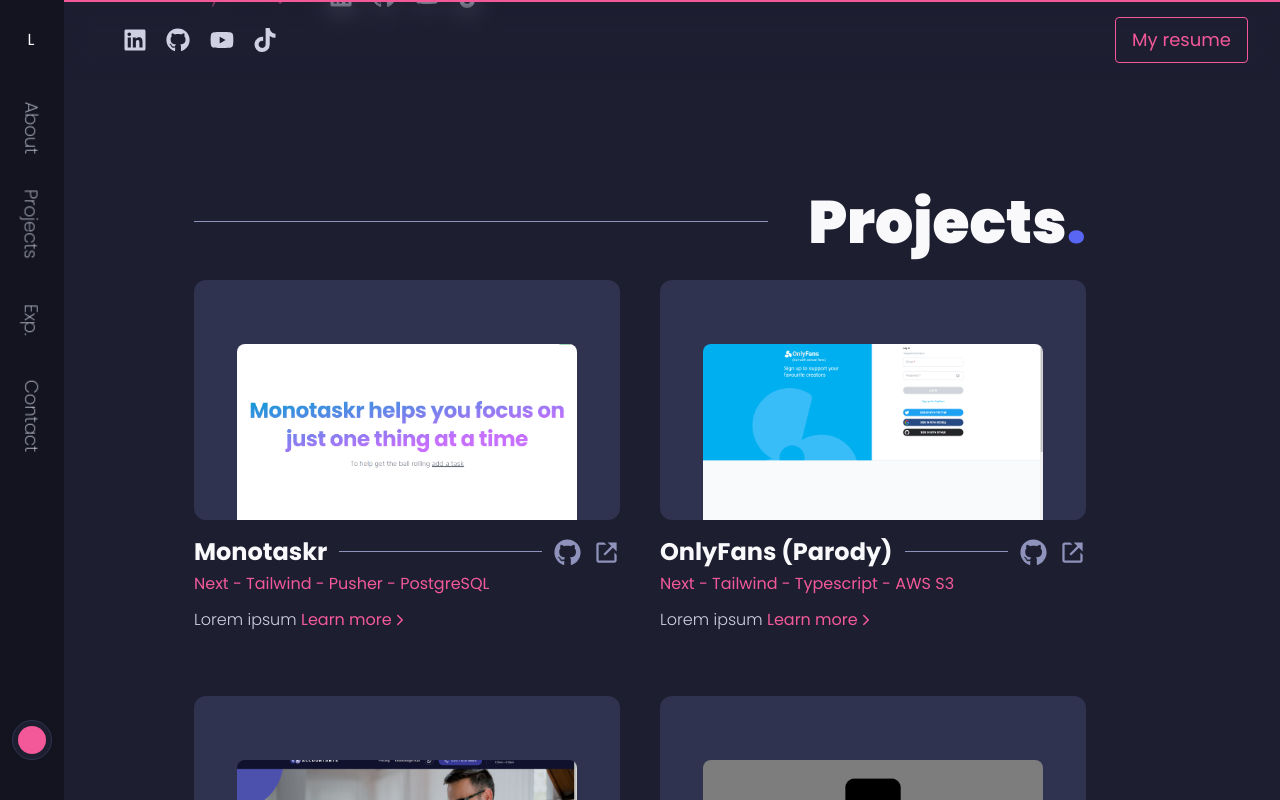
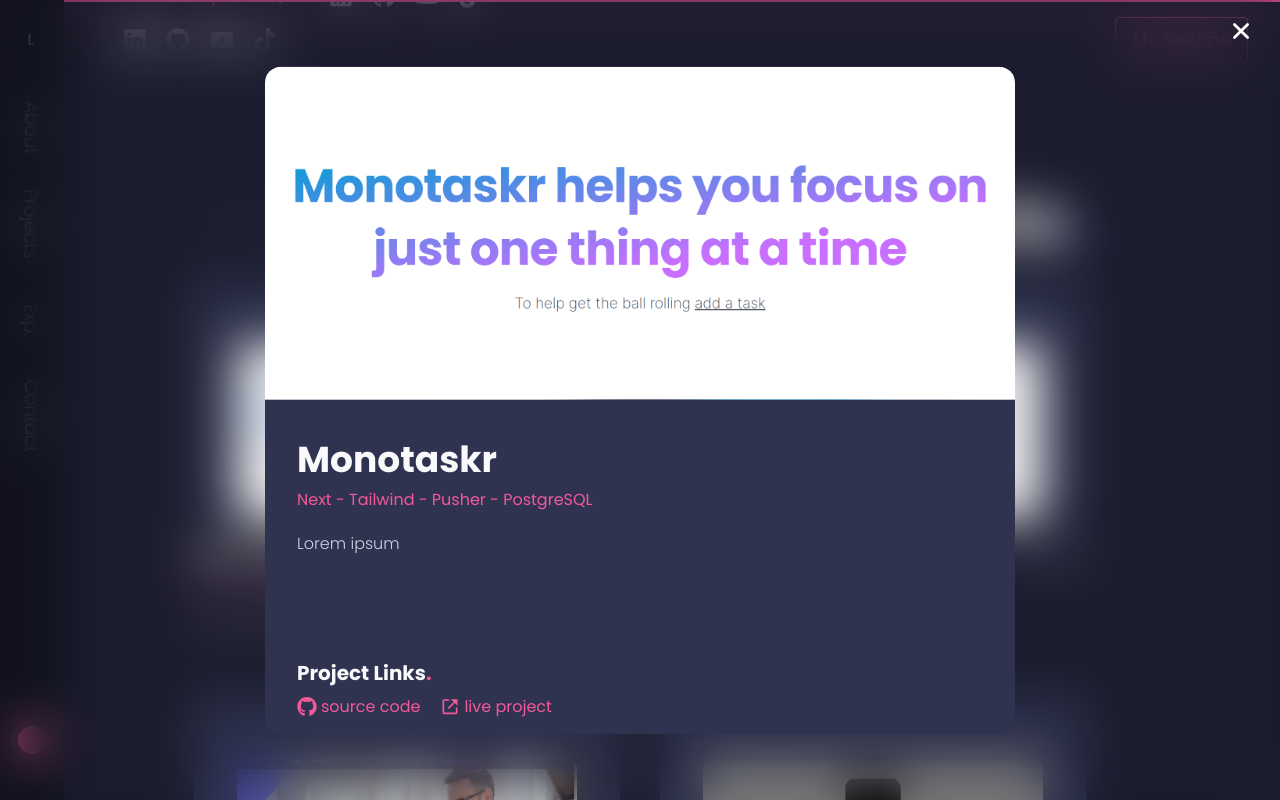
Before and after one commit to Voltz7788/personal-portfolio-v2, a Next.js app: page / in a window 1280 px wide. Both pictures are taken after a click on the button 407 px from the left and 1868 px from the top of the page. Shown: the part 1468-2268 px from the top of the page. Built offline with nearby package versions, Linux system fonts and the light colour scheme.

Commit message:
feat: create detailed project card

```diff
--- /dev/null
+++ b/app/components/Projects/DetailedProjectCard.tsx
@@ -0,0 +1,88 @@
+import { motion } from "framer-motion";
+import { Dispatch, SetStateAction } from "react";
+import { IoClose } from "react-icons/io5";
+import Image from "next/image";
+import { ProjectProps } from "@/app/types/types";
+import Link from "next/link";
+import { FaGithub } from "react-icons/fa";
+import { BiLinkExternal } from "react-icons/bi";
+
+export default function DetailedProjectCard({
+  open,
+  setOpen,
+  title,
+  highlights,
+  desc,
+  image,
+  liveURL,
+  repoURL,
+}: ProjectProps & {
+  open: boolean;
+  setOpen: Dispatch<SetStateAction<boolean>>;
+}) {
+  return (
+    <motion.div
+      onClick={() => setOpen(false)}
+      className={` ${
+        open ? "block" : "hidden"
+      } fixed top-0 left-0 bottom-0 right-0 w-full h-full backdrop-blur-xl z-40`}
+    >
+      <div className="bg-black opacity-5 w-full h-full" />
+      <button className="fixed top-4 right-6" onClick={() => setOpen(false)}>
+        <IoClose className="text-3xl text-white" />
+      </button>
+      <div
+        className="absolute top-1/2 left-1/2 -translate-x-1/2 -translate-y-1/2
+      h-5/6 max-w-[750px] rounded-2xl w-full z-50 grid grid-rows-2 grid-cols-1"
+      >
+        {/* Image */}
+        <Image
+          src={image}
+          alt={title}
+          className="rounded-t-2xl h-full object-cover"
+        />
+
+        {/* Content */}
+        <div className="h-full bg-border rounded-b-2xl px-8 py-10 grid grid-rows-5">
+          <div className="row-span-4">
+            <h5 className="text-copy text-4xl font-bold transition-all duration-300">
+              {title}
+            </h5>
+            <p className="text-secondary mt-2 transition-all duration-300">
+              {highlights.toString().replaceAll(",", " - ")}
+            </p>
+            <p className="text-copy-light font-light mt-5 transition-all duration-300">
+              {desc}
+            </p>
+          </div>
+          <div className="row-span-1">
+            <h6 className="mt-4 text-xl font-bold text-copy transition-all duration-300">
+              Project Links
+              <span className="text-secondary transition-all duration-300">
+                .
+              </span>
+            </h6>
+            <div className="flex gap-5 mt-2">
+              <Link
+                href={repoURL}
+                target="_blank"
+                className="text-secondary transition-all duration-300 flex items-center gap-1"
+              >
+                <FaGithub className="text-xl text-secondary transition-all duration-300" />
+                <p className="hover:underline">source code</p>
+              </Link>
+              <Link
+                href={liveURL}
+                target="_blank"
+                className="text-secondary transition-all duration-300 flex items-center gap-1"
+              >
+                <BiLinkExternal className="text-xl text-secondary transition-all duration-300" />
+                <p className="hover:underline">live project</p>
+              </Link>
+            </div>
+          </div>
+        </div>
+      </div>
+    </motion.div>
+  );
+}
--- /dev/null
+++ b/app/components/Projects/ProjectContainer.tsx
@@ -0,0 +1,44 @@
+import React, { useState } from "react";
+import { motion } from "framer-motion";
+import { ProjectProps } from "@/app/types/types";
+import SlowFadeUp from "../Animation/SlowFadeUp";
+import Reveal from "../Animation/Reveal";
+import { Project } from "./ProjectParts";
+import DetailedProjectCard from "./DetailedProjectCard";
+
+export default function ProjectContainer({
+  title,
+  image,
+  repoURL,
+  liveURL,
+  highlights,
+  desc,
+  index,
+}: ProjectProps & { index: number }) {
+  const [open, setOpen] = useState(false);
+  return (
+    <motion.div key={title} whileHover={"hover"}>
+      <SlowFadeUp index={index}>
+        <Project.Card image={image} setOpen={setOpen}>
+          <Project.Heading title={title} repoURL={repoURL} liveURL={liveURL} />
+          <Reveal>
+            <Project.Highlights highlights={highlights} />
+          </Reveal>
+          <Reveal>
+            <Project.Content desc={desc} setOpen={setOpen} />
+          </Reveal>
+        </Project.Card>
+      </SlowFadeUp>
+      <DetailedProjectCard
+        open={open}
+        setOpen={setOpen}
+        image={image}
+        desc={desc}
+        title={title}
+        repoURL={repoURL}
+        liveURL={liveURL}
+        highlights={highlights}
+      />
+    </motion.div>
+  );
+}
--- a/app/components/Projects/ProjectParts.tsx
+++ b/app/components/Projects/ProjectParts.tsx
@@ -1,4 +1,4 @@
-import { ReactNode } from "react";
+import { Dispatch, ReactNode, SetStateAction } from "react";
 import Link from "next/link";
 import { FaGithub } from "react-icons/fa";
 import { BiLinkExternal } from "react-icons/bi";
@@ -7,19 +7,23 @@
 import ScaleRotate from "../Animation/ScaleRotate";
 import { Url } from "next/dist/shared/lib/router/router";
 import { motion } from "framer-motion";
+import DetailedProjectCard from "./DetailedProjectCard";
 
 export default function Card({
   children,
   image,
+  setOpen,
 }: {
   children: ReactNode;
   image: StaticImageData;
+  setOpen: Dispatch<SetStateAction<boolean>>;
 }) {
   return (
     <div className="flex flex-col w-full transition-all duration-300">
       <motion.button
         initial={"initial"}
         whileHover={"hover"}
+        onClick={() => setOpen(true)}
         className="bg-border w-full h-60 rounded-xl flex items-end overflow-hidden transition-all duration-300"
       >
         <ScaleRotate>
@@ -68,10 +72,19 @@
   </p>
 );
 
-const Content = ({ desc }: { desc: string }) => (
+const Content = ({
+  desc,
+  setOpen,
+}: {
+  desc: string;
+  setOpen: Dispatch<SetStateAction<boolean>>;
+}) => (
   <p className="text-copy-light font-light mt-3 transition-all duration-300">
     {desc}{" "}
-    <button className="text-secondary font-normal inline hover:underline transition-all duration-300">
+    <button
+      onClick={() => setOpen(true)}
+      className="text-secondary font-normal inline hover:underline transition-all duration-300"
+    >
       <p className="flex items-center">
         Learn more
         <IoIosArrowForward className="inline" />
--- a/app/components/Projects/Projects.tsx
+++ b/app/components/Projects/Projects.tsx
@@ -5,6 +5,8 @@
 import { Project } from "./ProjectParts";
 import { projectsList } from "@/app/data/projectsList";
 import { motion } from "framer-motion";
+import DetailedProjectCard from "./DetailedProjectCard";
+import ProjectContainer from "./ProjectContainer";
 
 const variants = { hover: { scale: 1.12, rotate: "1deg" } };
 
@@ -17,23 +19,16 @@
       </SectionHeading.Root>
       <div className="grid grid-cols-2 gap-x-10 gap-y-16 mt-5">
         {projectsList.map((project, index) => (
-          <motion.div key={project.title} whileHover={"hover"}>
-            <SlowFadeUp index={index}>
-              <Project.Card image={project.image}>
-                <Project.Heading
-                  title={project.title}
-                  repoURL={project.repoURL}
-                  liveURL={project.liveUrl}
-                />
-                <Reveal>
-                  <Project.Highlights highlights={project.highlights} />
-                </Reveal>
-                <Reveal>
-                  <Project.Content desc={project.desc} />
-                </Reveal>
-              </Project.Card>
-            </SlowFadeUp>
-          </motion.div>
+          <ProjectContainer
+            key={project.title}
+            title={project.title}
+            desc={project.desc}
+            index={index}
+            liveURL={project.liveURL}
+            repoURL={project.repoURL}
+            image={project.image}
+            highlights={project.highlights}
+          />
         ))}
       </div>
     </section>
--- a/app/data/projectsList.ts
+++ b/app/data/projectsList.ts
@@ -8,7 +8,7 @@
 export const projectsList: {
   title: string;
   repoURL: Url;
-  liveUrl: Url;
+  liveURL: Url;
   highlights: string[];
   desc: string;
   image: StaticImageData;
@@ -16,7 +16,7 @@
   {
     title: "Monotaskr",
     repoURL: "https://github.com/Voltz7788/full-task-essa",
-    liveUrl: "https://www.monotaskr.com/",
+    liveURL: "https://www.monotaskr.com/",
     desc: "Lorem ipsum",
     highlights: ["Next", "Tailwind", "Pusher", "PostgreSQL"],
     image: monotaskrScreenshot,
@@ -24,7 +24,7 @@
   {
     title: "OnlyFans (Parody)",
     repoURL: "https://github.com/Voltz7788/onlyfans-with-actual-fans",
-    liveUrl: "https://onlyfans-with-actual-fans.vercel.app/",
+    liveURL: "https://onlyfans-with-actual-fans.vercel.app/",
     desc: "Lorem ipsum",
     highlights: ["Next", "Tailwind", "Typescript", "AWS S3"],
     image: onlyFansScreenshot,
@@ -32,7 +32,7 @@
   {
     title: "Accountant Site Remake",
     repoURL: "https://github.com/Voltz7788/accountant-site-demo",
-    liveUrl: "https://accountant-site-demo.vercel.app/",
+    liveURL: "https://accountant-site-demo.vercel.app/",
     desc: "Lorem ipsum",
     highlights: ["React", "Next", "Tailwind", "Typescript"],
     image: accountSiteScreenshot,
@@ -40,7 +40,7 @@
   {
     title: "Calculator 2099",
     repoURL: "https://github.com/Voltz7788/calculator",
-    liveUrl: "https://voltz7788.github.io/calculator/",
+    liveURL: "https://voltz7788.github.io/calculator/",
     desc: "Lorem ipsum",
     highlights: ["HTML", "CSS", "Javascript"],
     image: calculatorScreenshot,
```
Also changed, not shown: app/types/types.ts (+12 -0 lines).
